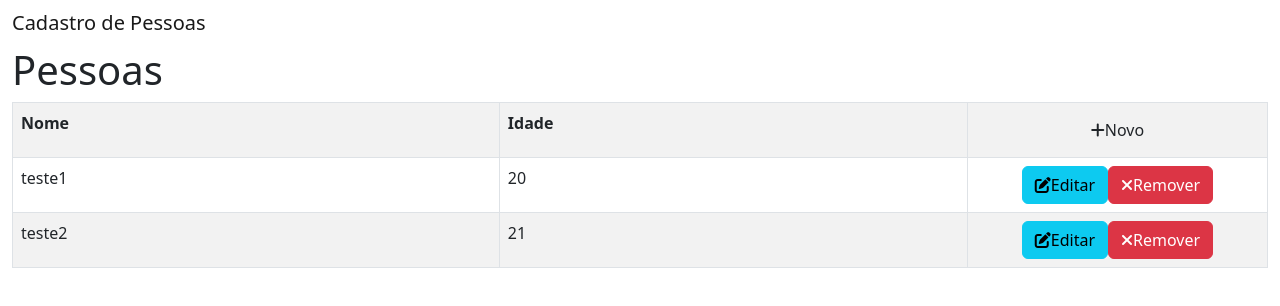
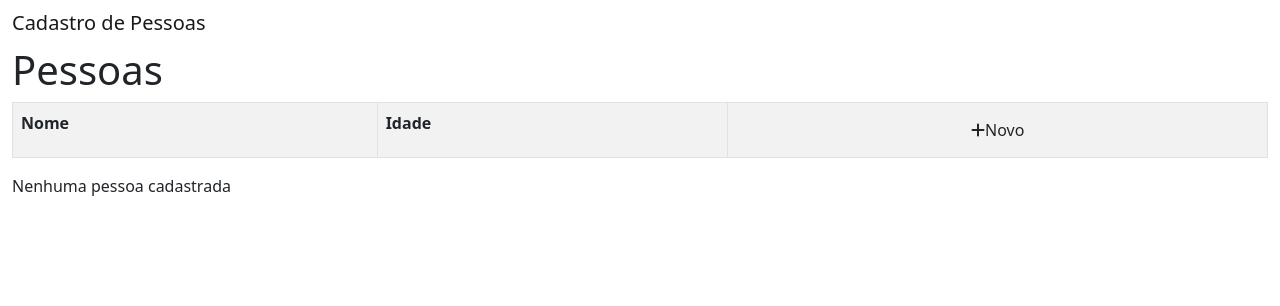
Before and after one commit to Mocroski/crud-angular-local, an Angular app: page /pessoas/listar in a window 1280 px wide. Shown: the top 306 px of the page. Built offline with nearby package versions, Linux system fonts and the light colour scheme.

Commit message:
Crud pessoa finalizado

```diff
--- a/src/app/pessoa/listar-pessoa/listar-pessoa.component.html
+++ b/src/app/pessoa/listar-pessoa/listar-pessoa.component.html
@@ -21,7 +21,8 @@
         href="#" title="Editar" alt="Editar" class="btn btn-xs btn-info">
             <i class="fa fa-edit" aria-hidden="true"></i>Editar
         </a>
-        <a href="#" title="Remover" class="btn btn-xs btn-danger">
+        <a href="#" title="Remover" class="btn btn-xs btn-danger"
+                    (click)="remover($event, pessoa)">
             <i class="fa fa-times" aria-hidden="true"></i>Remover
         </a>
     </td>
--- a/src/app/pessoa/listar-pessoa/listar-pessoa.component.ts
+++ b/src/app/pessoa/listar-pessoa/listar-pessoa.component.ts
@@ -20,4 +20,13 @@ export class ListarPessoaComponent implements OnInit {
   listarTodos(): Pessoa[] {
     return this.pessoaService.listarTodos();
   }
+
+  remover($event: any, pessoa: Pessoa) : void{
+    //evita o comportamento default do link, no caso ir para #
+    $event.preventDefault();
+    if(confirm(`Deseja remover a pessoa $ {pessoa.nome}?`)){
+      this.pessoaService.remover(pessoa.id!);
+      this.pessoas = this.listarTodos();
+    }
+  }
 }
--- a/src/app/pessoa/services/pessoa.service.ts
+++ b/src/app/pessoa/services/pessoa.service.ts
@@ -13,12 +13,9 @@ export class PessoaService {
   listarTodos(): Pessoa[]{
     const pessoas = localStorage[LS_CHAVE];
 
-    //return pessoas ? JSON.parse(pessoas) : [];
+    return pessoas ? JSON.parse(pessoas) : [];
 
-    return [
-      new Pessoa(1, "teste1", 20),
-      new Pessoa(2, "teste2", 21)
-    ];
+
   }
 
   inserir(pessoa : Pessoa) : void {
--- a/src/app/shared/models/pessoa.model.ts
+++ b/src/app/shared/models/pessoa.model.ts
@@ -2,6 +2,7 @@ export class Pessoa {
     constructor(
         public id?: number,
         public nome?: string,
-        public idade?: number
+        public idade?: number,
+        public dataNascimento?: string
     ){}
 }
```
